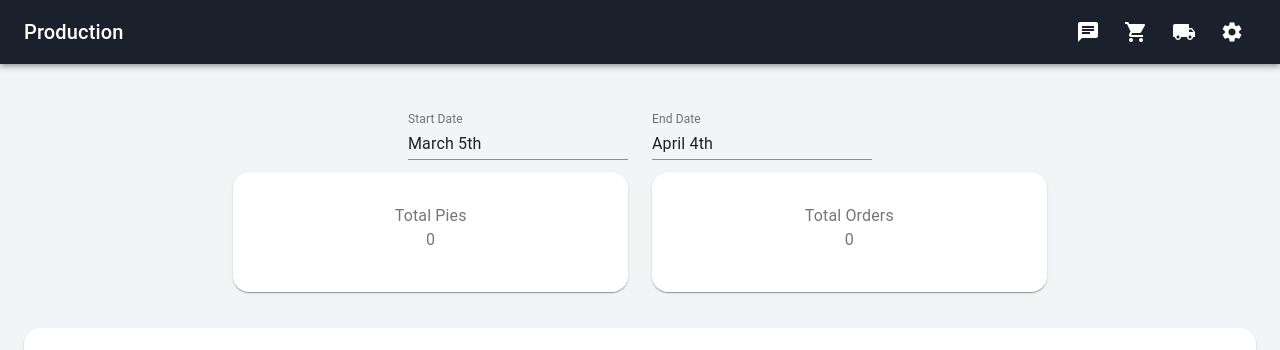
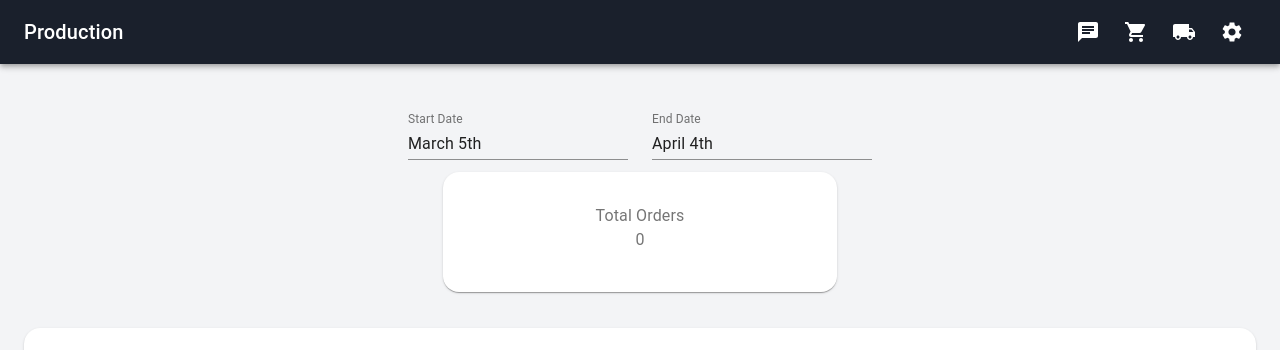
Before and after one commit to ferazfhansurie/juta-web, a Next.js app: page / in a window 1280 px wide. Shown: the top 350 px of the page. Built offline with nearby package versions, Linux system fonts and the light colour scheme; no server answers.

Commit message:
tatapies done

```diff
--- a/src/app/page.js
+++ b/src/app/page.js
@@ -318,7 +318,7 @@ const Dashboard = () => {
     );
   };
 
-  const totalPies = Object.keys(ordersData).length;
+
   const totalOrders = ordersData.reduce((acc, cur) => acc + cur.quantity, 0);
   const handleStartDateChange = (date) => {
     setDateRange([date, dateRange[1]]);
@@ -394,14 +394,6 @@ const Dashboard = () => {
           <Grid item xs={12} md={4}>
             <Card className={classes.card}>
               <CardContent>
-                <Typography color="textSecondary">Total Pies</Typography>
-                <Typography className={classes.dataValue}>{totalPies}</Typography>
-              </CardContent>
-            </Card>
-          </Grid>
-          <Grid item xs={12} md={4}>
-            <Card className={classes.card}>
-              <CardContent>
                 <Typography color="textSecondary">Total Orders</Typography>
                 <Typography className={classes.dataValue}>{totalOrders}</Typography>
               </CardContent>
```
